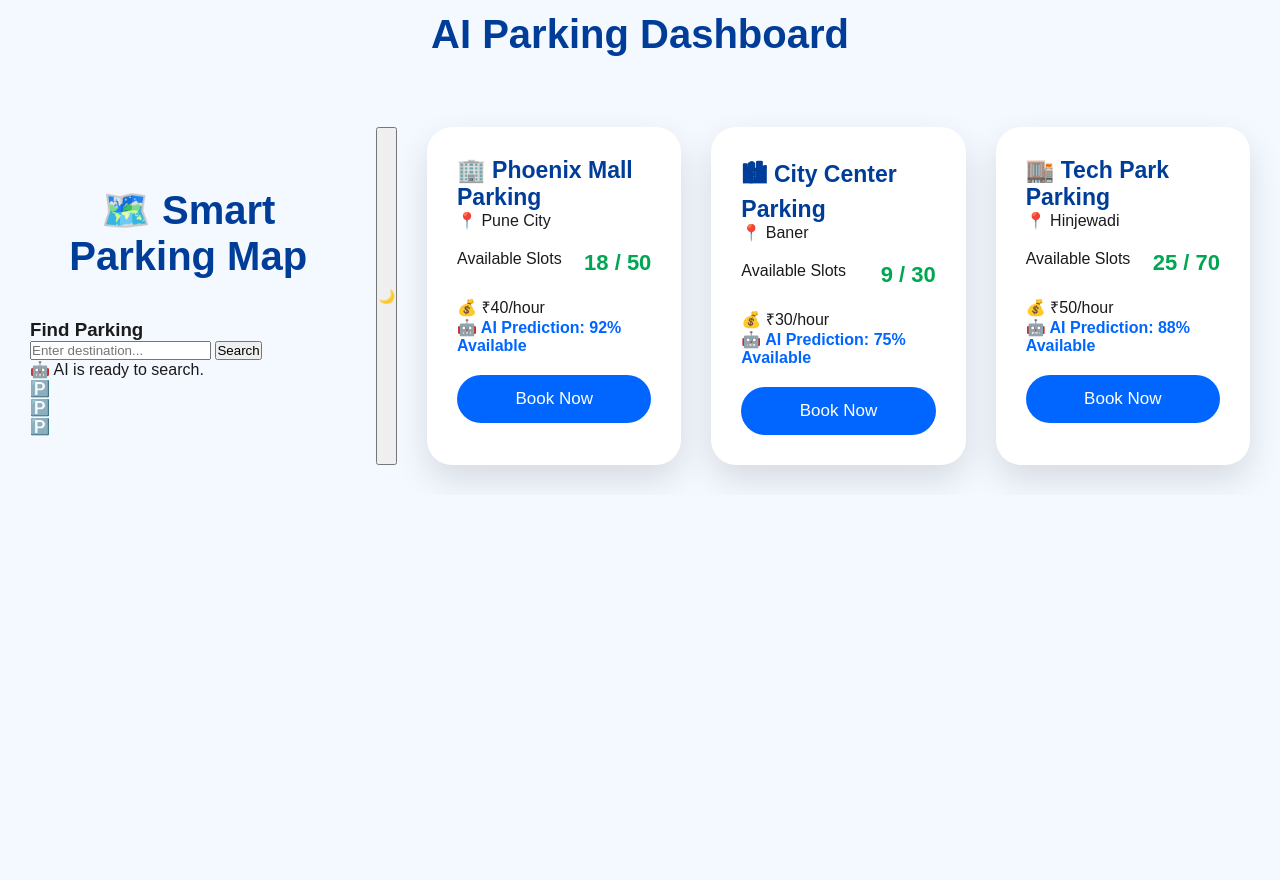
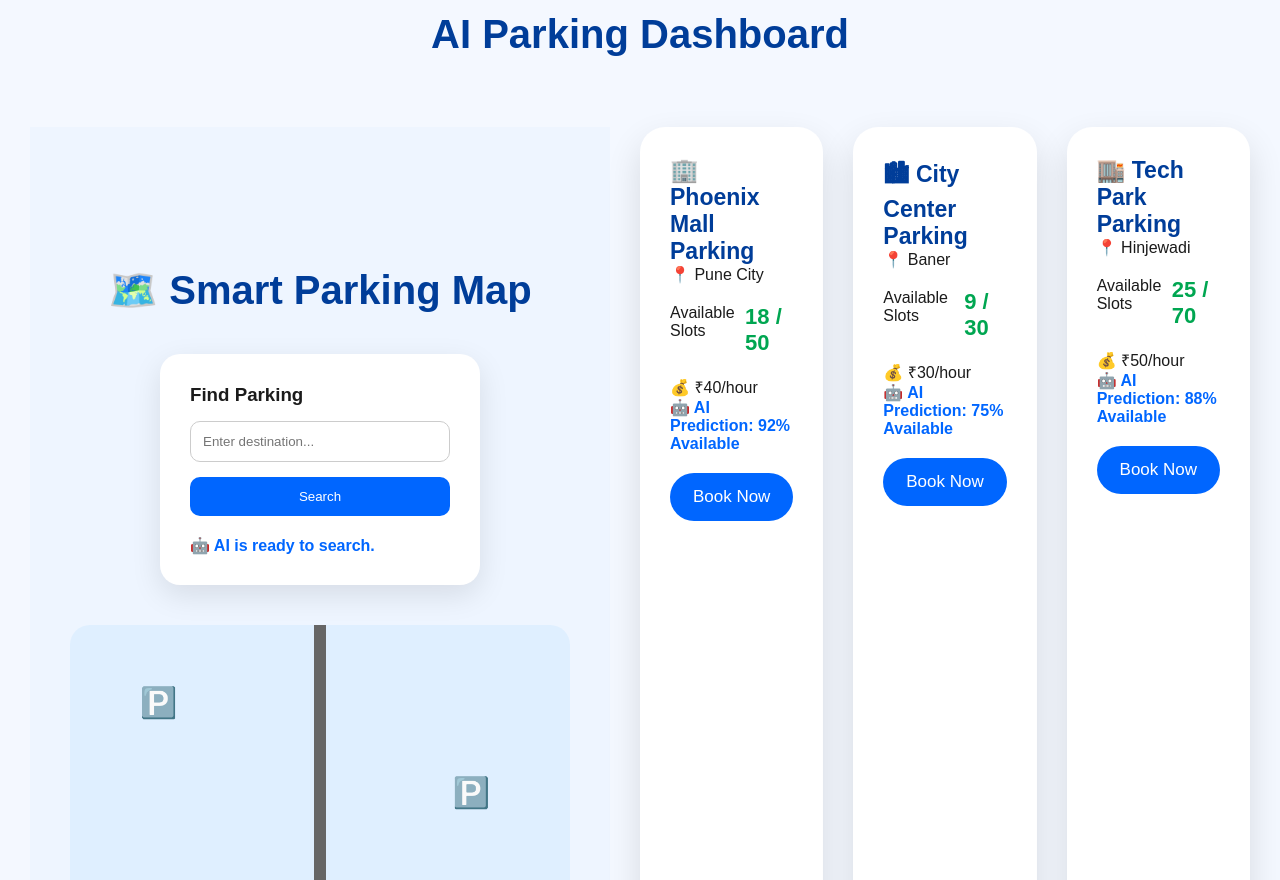
Before and after one commit to arjundalvi2112-web/ParkSense-AI, a plain HTML site: page index.html in a window 1280 px wide. Shown: the part 1920-2800 px from the top of the page. Before the commit the page ends 2415 px from the top, so only its background shows below. Drawn offline with Linux system fonts and the light colour scheme.

Commit message:
Update style.css

```diff
--- a/style.css
+++ b/style.css
@@ -698,3 +698,190 @@
 border-radius:20px;
 
 }
+/* ==========================
+SMART MAP
+========================== */
+
+#smart-map{
+
+padding:80px 40px;
+
+background:#eef5ff;
+
+}
+
+.map-container{
+
+display:flex;
+
+gap:40px;
+
+justify-content:center;
+
+align-items:center;
+
+flex-wrap:wrap;
+
+}
+
+.search-panel{
+
+background:white;
+
+padding:30px;
+
+border-radius:20px;
+
+width:320px;
+
+box-shadow:0 10px 30px rgba(0,0,0,.1);
+
+}
+
+.search-panel input{
+
+width:100%;
+
+padding:12px;
+
+margin:15px 0;
+
+border-radius:10px;
+
+border:1px solid #ccc;
+
+}
+
+.search-panel button{
+
+width:100%;
+
+padding:12px;
+
+background:#0066ff;
+
+color:white;
+
+border:none;
+
+border-radius:10px;
+
+cursor:pointer;
+
+}
+
+#searchResult{
+
+margin-top:20px;
+
+font-weight:bold;
+
+color:#0066ff;
+
+}
+
+.map-demo{
+
+width:500px;
+
+height:350px;
+
+background:#dfefff;
+
+border-radius:20px;
+
+position:relative;
+
+overflow:hidden;
+
+}
+
+.road{
+
+position:absolute;
+
+left:50%;
+
+top:0;
+
+width:12px;
+
+height:100%;
+
+background:#666;
+
+transform:translateX(-50%);
+
+}
+
+.pin{
+
+position:absolute;
+
+font-size:30px;
+
+animation:bounce 2s infinite;
+
+}
+
+.pin1{
+
+left:70px;
+
+top:70px;
+
+}
+
+.pin2{
+
+right:80px;
+
+top:160px;
+
+}
+
+.pin3{
+
+left:220px;
+
+bottom:50px;
+
+}
+
+@keyframes bounce{
+
+50%{
+
+transform:translateY(-10px);
+
+}
+
+}
+
+#darkModeBtn{
+
+position:fixed;
+
+right:20px;
+
+bottom:20px;
+
+width:60px;
+
+height:60px;
+
+border:none;
+
+border-radius:50%;
+
+font-size:24px;
+
+background:#0066ff;
+
+color:white;
+
+cursor:pointer;
+
+box-shadow:0 10px 20px rgba(0,0,0,.2);
+
+}
```
